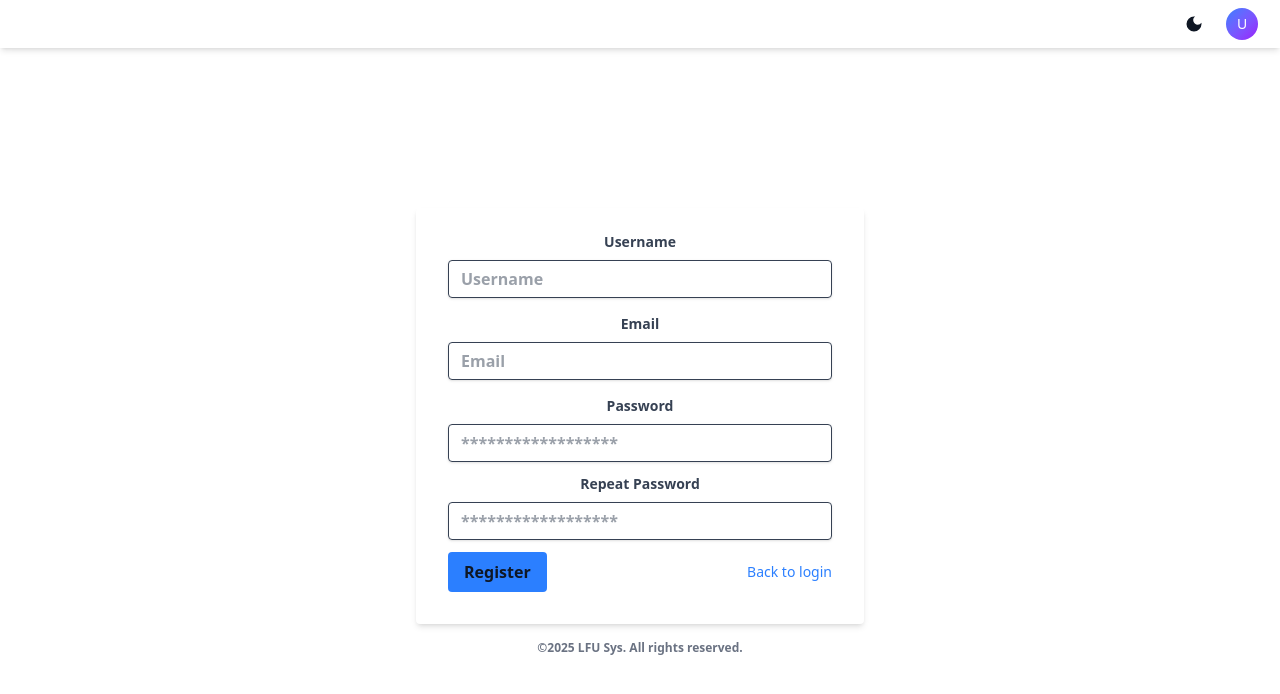
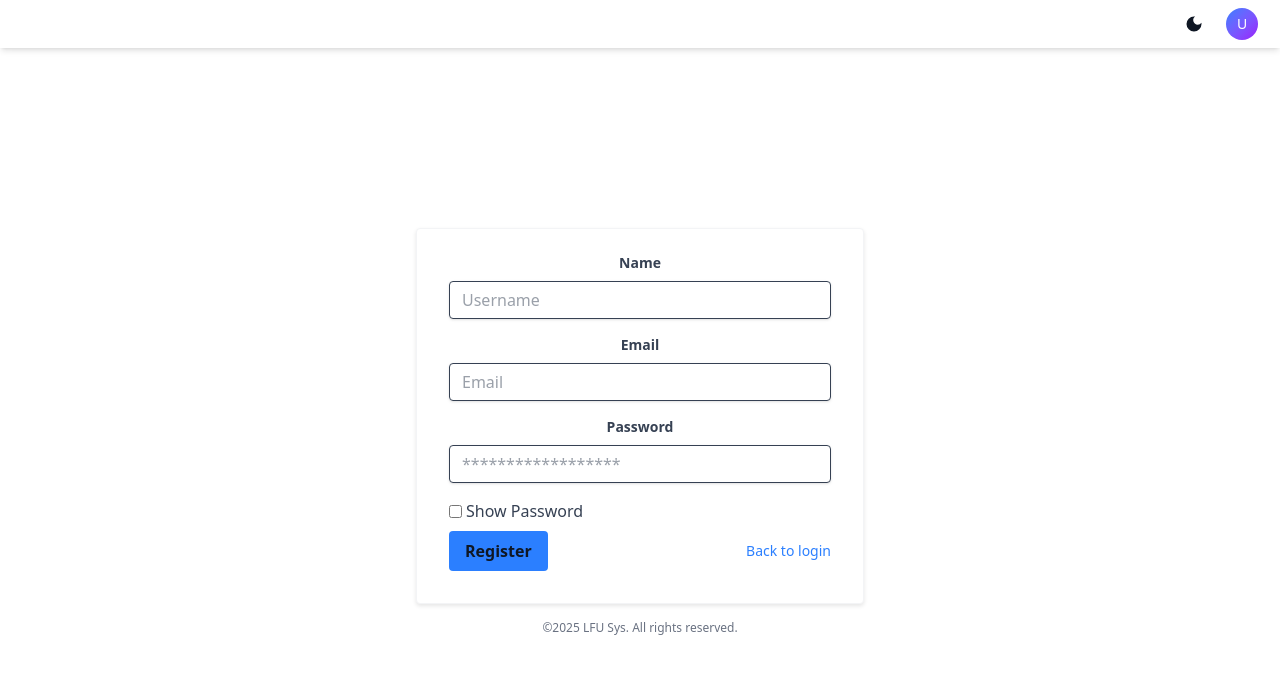
Before and after one commit to Yulian302/frontend-lfusys-app, a React (Vite) app: page /register in a window 1280 px wide. Shown: the top 694 px of the page. Built offline with nearby package versions, Linux system fonts and the light colour scheme; no server answers.

Commit message:
feat: integrate react hook form; improve UI/UX for forms

```diff
--- a/package.json
+++ b/package.json
@@ -16,8 +16,10 @@
     "@reduxjs/toolkit": "^2.11.1",
     "@tailwindcss/vite": "^4.1.17",
     "axios": "^1.13.2",
+    "clsx": "^2.1.1",
     "react": "^19.2.0",
     "react-dom": "^19.2.0",
+    "react-hook-form": "^7.70.0",
     "react-icons": "^5.5.0",
     "react-redux": "^9.2.0",
     "react-router-dom": "^7.10.1",
--- /dev/null
+++ b/src/api/errors.ts
@@ -0,0 +1,46 @@
+import { isAxiosError } from "axios"
+
+export const handleError = (err: unknown, setError: (msg: string) => void) => {
+  if (isAxiosError(err)) {
+    if (err.response) {
+      switch (err.response.status) {
+        case 400:
+          setError("Bad request. Please check your input.")
+          break
+        case 401:
+          setError("Invalid credentials. Please check your email and password.")
+          break
+        case 403:
+          setError("Access forbidden. You don't have permission.")
+          break
+        case 404:
+          setError("API endpoint not found.")
+          break
+        case 409:
+          setError("User already exists.")
+          break
+        case 429:
+          setError("Too many attempts. Please try again later.")
+          break
+        case 500:
+        case 502:
+        case 503:
+        case 504:
+          setError("Server error. Please try again later.")
+          break
+        default:
+          setError(
+            `Error ${err.response.status}: ${
+              err.response.data?.message || "Unknown error"
+            }`
+          )
+      }
+    } else if (err.request) {
+      setError("Network error. Please check your internet connection.")
+    } else {
+      setError("Request error. Please try again.")
+    }
+  } else {
+    setError("An unexpected error occurred. Please try again.")
+  }
+}
--- /dev/null
+++ b/src/api/retry.ts
@@ -0,0 +1,30 @@
+import { isAxiosError } from "axios"
+
+const wait = (ms: number) => new Promise((r) => setTimeout(r, ms))
+
+export async function retry<T>(
+  fn: () => Promise<T>,
+  { maxAttempts = 3, delayMs = 300 }: { maxAttempts?: number; delayMs?: number }
+) {
+  let attempt = 0
+  let lastErr: unknown
+
+  while (++attempt <= maxAttempts) {
+    try {
+      return await fn()
+    } catch (err: unknown) {
+      lastErr = err
+
+      if (isAxiosError(err)) {
+        const status = err.response?.status
+
+        if (status && status >= 400 && status < 500 && status != 429) throw err
+      }
+      if (attempt >= maxAttempts) break
+      const jitter = Math.random() * 100
+      const backoff = delayMs * Math.pow(2, attempt - 1) + jitter
+      await wait(backoff)
+    }
+  }
+  throw lastErr
+}
--- a/src/components/forms/Login.tsx
+++ b/src/components/forms/Login.tsx
@@ -1,97 +1,105 @@
-import React, { useState, type FormEvent } from "react"
+import { useState } from "react"
+import { useForm, type SubmitHandler } from "react-hook-form"
 import { Link, useNavigate } from "react-router-dom"
 import { useAuth } from "../../contexts/AuthContext"
+
+import { handleError } from "../../api/errors"
+import {
+  CheckBoxField,
+  ErrorField,
+  InputField,
+  type LoginFormIF,
+} from "./Shared"
 
 const LoginForm = () => {
   const navigate = useNavigate()
 
-  const [email, setEmail] = useState("")
-  const [password, setPassword] = useState("")
   const [loading, setLoading] = useState(false)
-  const [error, setError] = useState<string | null>(null)
+  const [error, setError] = useState<string | undefined>(undefined)
 
   const { login } = useAuth()
 
-  const handleSubmit = async (event: FormEvent) => {
-    event.preventDefault()
-    setError(null)
+  const {
+    register,
+    watch,
+    handleSubmit,
+    formState: { errors },
+  } = useForm({
+    defaultValues: {
+      email: "",
+      password: "",
+      "Show Password": false,
+    },
+  })
+
+  const onSubmit: SubmitHandler<LoginFormIF> = async (data) => {
+    setError(undefined)
     try {
       setLoading(true)
-      const isLoggedIn = await login(email, password)
+      const isLoggedIn = await login(data.email, data.password)
       if (isLoggedIn) {
         navigate("/upload")
-      } else {
-        setError("Invalid credentials. Please check your email and password.")
       }
-      // eslint-disable-next-line @typescript-eslint/no-explicit-any
-    } catch (err: any) {
-      setError(err?.message ?? "Network error")
+    } catch (err: unknown) {
+      handleError(err, setError)
     } finally {
       setLoading(false)
     }
   }
 
+  const showPassword = watch("Show Password")
+
   return (
     <div className="min-h-screen flex flex-col items-center justify-center p-4">
       <form
-        className="w-full max-w-md bg-white shadow-md rounded px-8 pt-6 pb-8 mb-4"
-        onSubmit={handleSubmit}
+        className="w-full max-w-md bg-white shadow-[0_2px_4px_rgba(0,0,0,0.1)] border border-gray-100 rounded px-8 pt-6 pb-8 mb-4"
+        onSubmit={handleSubmit(onSubmit)}
       >
-        {error && (
-          <div
-            role="alert"
-            aria-live="assertive"
-            className="mb-4 text-red-700 bg-red-100 border border-red-200 p-3 rounded"
-          >
-            {error}
-          </div>
-        )}
+        <ErrorField error={error} />
 
-        <div className="mb-4">
-          <label
-            className="block text-gray-700 text-sm font-bold mb-2"
-            htmlFor="email"
-          >
-            Email
-          </label>
-          <input
-            className="shadow appearance-none border rounded w-full py-2 px-3 text-gray-700 leading-tight focus:outline-none focus:shadow-outline"
-            id="email"
-            type="email"
-            minLength={8}
-            required
-            placeholder="Email"
-            onChange={(e: React.ChangeEvent<HTMLInputElement>) =>
-              setEmail(e.target.value)
-            }
-          />
-        </div>
+        <InputField
+          label="email"
+          placeholder="Email"
+          register={register}
+          required={{ value: true, message: "Email is required" }}
+          minLength={{
+            value: 8,
+            message: "Email must be at least 8 chars long",
+          }}
+          maxLength={{
+            value: 80,
+            message: "Email is too long. Please provide a shorter value",
+          }}
+          error={errors.email}
+        />
+        <ErrorField error={errors.email} />
 
-        <div className="mb-6">
-          <label
-            className="block text-gray-700 text-sm font-bold mb-2"
-            htmlFor="password"
-          >
-            Password
-          </label>
-          <input
-            className="shadow appearance-none border rounded w-full py-2 px-3 text-gray-700 mb-3 leading-tight focus:outline-none focus:shadow-outline"
-            id="password"
-            type="password"
-            minLength={8}
-            required
-            placeholder="******************"
-            onChange={(e: React.ChangeEvent<HTMLInputElement>) =>
-              setPassword(e.target.value)
-            }
-          />
-        </div>
+        <InputField
+          label="password"
+          placeholder="******************"
+          register={register}
+          required={{ value: true, message: "Password is required" }}
+          minLength={{
+            value: 8,
+            message: "Password must be 8-20 chars long",
+          }}
+          maxLength={{
+            value: 20,
+            message: "Password must be 8-20 chars long",
+          }}
+          error={errors.password}
+          type={showPassword ? "text" : "password"}
+        />
+        <ErrorField error={errors.password} />
+
+        <CheckBoxField label="Show Password" register={register} />
 
         <div className="flex items-center justify-between">
           <button
             className={`bg-blue-500 ${
               loading ? "opacity-50 cursor-not-allowed" : "hover:bg-blue-700"
-            } font-bold py-2 px-4 rounded focus:outline-none focus:shadow-outline`}
+            }
+            font-bold py-2 px-4 rounded focus:outline-none focus:shadow-outline`}
             type="submit"
             disabled={loading}
           >
--- a/src/components/forms/Register.tsx
+++ b/src/components/forms/Register.tsx
@@ -1,141 +1,142 @@
 import { useState } from "react"
 import { Link, useNavigate } from "react-router-dom"
 import { useAuth } from "../../contexts/AuthContext"
+import { useForm, type SubmitHandler } from "react-hook-form"
+import {
+  CheckBoxField,
+  ErrorField,
+  InputField,
+  type RegisterFormIF,
+} from "./Shared"
+import { handleError } from "../../api/errors"
 
 const RegisterForm = () => {
   const navigate = useNavigate()
 
-  const [name, setName] = useState("")
-  const [email, setEmail] = useState("")
-  const [pass, setPass] = useState("")
-  const [repeatPass, setRepeatPass] = useState("")
   const [loading, setLoading] = useState(false)
-  const [error, setError] = useState<string | null>(null)
+  const [error, setError] = useState<string | undefined>(undefined)
 
-  const { register, login } = useAuth()
+  const { register: signup, login } = useAuth()
 
-  const handleSubmit = async (event: React.FormEvent) => {
-    event.preventDefault()
-    setError(null)
+  const {
+    register,
+    watch,
+    handleSubmit,
+    formState: { errors },
+  } = useForm({
+    defaultValues: {
+      name: "",
+      email: "",
+      password: "",
+      "Repeat Password": "",
+      "Show Password": "",
+    },
+  })
 
-    if (pass !== repeatPass) {
-      setError("Passwords do not match")
-      return
-    }
+  const onSubmit: SubmitHandler<RegisterFormIF> = async (data) => {
+    setError(undefined)
 
     try {
       setLoading(true)
-      const isRegistered = await register(name, email, pass)
+      const isRegistered = await signup(data.name, data.email, data.password)
       if (!isRegistered) {
         setError("Registration failed. Please try again.")
         return
       }
 
-      const isLoggedIn = await login(email, pass)
+      const isLoggedIn = await login(data.email, data.password)
       if (isLoggedIn) {
         navigate("/upload")
-      } else {
-        setError("Registered but login failed. Please login manually.")
       }
-      // eslint-disable-next-line @typescript-eslint/no-explicit-any
-    } catch (err: any) {
-      setError(err?.message ?? "Network error")
+    } catch (err: unknown) {
+      handleError(err, setError)
     } finally {
       setLoading(false)
     }
   }
 
+  const password = watch("password")
+  const showPassword = watch("Show Password")
+
   return (
     <div className="min-h-screen flex flex-col items-center justify-center p-4">
       <form
-        className="w-full max-w-md bg-white shadow-md rounded px-8 pt-6 pb-8 mb-4"
-        onSubmit={handleSubmit}
+        className="w-full max-w-md bg-white shadow-[0_2px_4px_rgba(0,0,0,0.1)] border border-gray-100 rounded px-8 pt-6 pb-8 mb-4"
+        onSubmit={handleSubmit(onSubmit)}
       >
-        {error && (
-          <div
-            role="alert"
-            aria-live="assertive"
-            className="mb-4 text-red-700 bg-red-100 border border-red-200 p-3 rounded"
-          >
-            {error}
-          </div>
+        <ErrorField error={error} />
+        <InputField
+          label="name"
+          placeholder="Username"
+          register={register}
+          required={{ value: true, message: "Username is required" }}
+          minLength={{
+            value: 5,
+            message: "Username must be at least 5 chars long",
+          }}
+          maxLength={{
+            value: 30,
+            message: "Username is too long. Please provide a shorter value",
+          }}
+          error={errors.name}
+        />
+        <ErrorField error={errors.name} />
+
+        <InputField
+          label="email"
+          placeholder="Email"
+          register={register}
+          required={{ value: true, message: "Email is required" }}
+          minLength={{
+            value: 8,
+            message: "Email must be at least 8 chars long",
+          }}
+          maxLength={{
+            value: 80,
+            message: "Email is too long. Please provide a shorter value",
+          }}
+          error={errors.email}
+        />
+        <ErrorField error={errors.email} />
+
+        <InputField
+          label="password"
+          placeholder="******************"
+          register={register}
+          required={{ value: true, message: "Password is required" }}
+          minLength={{
+            value: 8,
+            message: "Password must be 8-20 chars long",
+          }}
+          maxLength={{
+            value: 20,
+            message: "Password must be 8-20 chars long",
+          }}
+          error={errors.password}
+          type={showPassword ? "text" : "password"}
+        />
+        <ErrorField error={errors.password} />
+
+        <CheckBoxField label="Show Password" register={register} />
+
+        {password && (
+          <>
+            <InputField
+              label="Repeat Password"
+              placeholder="repeat password"
+              register={register}
+              required={{ value: true, message: "Passwords must match" }}
+              error={errors.password}
+              // eslint-disable-next-line @typescript-eslint/no-explicit-any
+              validate={(value: any) =>
+                value === password || "Passwords do not match"
+              }
+              type={showPassword ? "text" : "password"}
+            />
+            <ErrorField error={errors["Repeat Password"]} />
+          </>
         )}
-        <div className="mb-4">
-          <label
-            className="block text-gray-700 text-sm font-bold mb-2"
-            htmlFor="username"
-          >
-            Username
-          </label>
-          <input
-            className="shadow appearance-none border rounded w-full py-2 px-3 text-gray-700 leading-tight focus:outline-none focus:shadow-outline"
-            id="username"
-            type="text"
-            minLength={8}
-            required
-            placeholder="Username"
-            onChange={(e: React.ChangeEvent<HTMLInputElement>) =>
-              setName(e.target.value)
-            }
-          />
-        </div>
-        <div className="mb-4">
-          <label
-            className="block text-gray-700 text-sm font-bold mb-2"
-            htmlFor="email"
-          >
-            Email
-          </label>
-          <input
-            className="shadow appearance-none border rounded w-full py-2 px-3 text-gray-700 leading-tight focus:outline-none focus:shadow-outline"
-            id="email"
-            type="email"
-            minLength={8}
-            required
-            placeholder="Email"
-            onChange={(e: React.ChangeEvent<HTMLInputElement>) =>
-              setEmail(e.target.value)
-            }
-          />
-        </div>
-        <div>
-          <label
-            className="block text-gray-700 text-sm font-bold mb-2"
-            htmlFor="password"
-          >
-            Password
-          </label>
-          <input
-            className="shadow appearance-none border rounded w-full py-2 px-3 text-gray-700 mb-3 leading-tight focus:outline-none focus:shadow-outline"
-            id="password"
-            type="password"
-            minLength={8}
-            required
-            placeholder="******************"
-            onChange={(e: React.ChangeEvent<HTMLInputElement>) =>
-              setPass(e.target.value)
-            }
-          />
-        </div>
-        <div>
-          <label
-            className="block text-gray-700 text-sm font-bold mb-2"
-            htmlFor="repeatPassword"
-          >
-            Repeat Password
-          </label>
-          <input
-            className="shadow appearance-none border rounded w-full py-2 px-3 text-gray-700 mb-3 leading-tight focus:outline-none focus:shadow-outline"
-            id="repeatPassword"
-            type="password"
-            minLength={8}
-            required
-            placeholder="******************"
-            onChange={(e: React.ChangeEvent<HTMLInputElement>) =>
-              setRepeatPass(e.target.value)
-            }
-          />
-        </div>
+
         <div className="flex items-center justify-between">
           <button
             className={`bg-blue-500 ${
--- /dev/null
+++ b/src/components/forms/Shared.tsx
@@ -0,0 +1,115 @@
+import clsx from "clsx"
+import type {
+  FieldError,
+  Path,
+  UseFormRegister,
+  ValidationRule,
+} from "react-hook-form"
+
+import { VscError } from "react-icons/vsc"
+
+interface BaseForm {
+  email: string
+  password: string
+}
+
+export type LoginFormIF = {} & BaseForm
+
+export type ExtraFormIF = {
+  showPassword: boolean
+}
+
+export type RegisterFormIF = {
+  name: string
+  "Repeat Password": string
+} & BaseForm
+
+interface InputProps<T extends LoginFormIF | RegisterFormIF | ExtraFormIF> {
+  label: Path<T>
+  register: UseFormRegister<T>
+  required?: string | ValidationRule<boolean>
+  minLength?: ValidationRule<number>
+  maxLength?: ValidationRule<number>
+  type?: string
+  placeholder?: string
+  error?: FieldError
+  // eslint-disable-next-line @typescript-eslint/no-explicit-any
+  validate?: any
+}
+
+export function InputField<T extends LoginFormIF | RegisterFormIF>({
+  label,
+  register,
+  required,
+  minLength,
+  maxLength,
+  type,
+  placeholder,
+  error,
+  validate,
+}: InputProps<T>) {
+  return (
+    <div className="mb-4">
+      <label className="block text-gray-700 text-sm font-bold mb-2">
+        {label.charAt(0).toUpperCase() + label.slice(1)}
+      </label>
+      <input
+        className={clsx(
+          "shadow appearance-none border rounded w-full py-2 px-3 text-gray-700 leading-tight focus:outline-none focus:shadow-outline",
+          error && "border border-red-700",
+          error && "border-l-4 border-l-red-500 pl-3 rounded",
+          "focus:outline-none focus:ring-1 focus:ring-blue-500 focus:border-blue-500 focus:shadow-[0_0_0_3px_rgba(59,130,246,0.1)]"
+        )}
+        id={label}
+        type={type}
+        placeholder={placeholder}
+        {...register(label, {
+          required,
+          minLength,
+          maxLength,
+          validate,
+        })}
+        aria-invalid={error ? "true" : "false"}
+      />
+    </div>
+  )
+}
+
+export function CheckBoxField<
+  T extends LoginFormIF | RegisterFormIF | ExtraFormIF
+>({ label, required, register }: InputProps<T>) {
+  return (
+    <div className="flex items-center gap-1 mb-2 text-gray-700 font-">
+      <input
+        type="checkbox"
+        {...register(label, {
+          required,
+        })}
+      />
+      <label>{label}</label>
+    </div>
+  )
+}
+
+export function ErrorField({ error }: { error?: FieldError | string }) {
+  if (!error) return null
+
+  if (typeof error === "string") {
+    return (
+      <div
+        role="alert"
+        aria-live="assertive"
+        className="text-sm font-light mb-4 text-red-700 bg-red-100 border border-red-200 p-3 rounded"
+      >
+        {error}
+      </div>
+    )
+  }
+
+  return (
+    <div className="flex items-center text-red-500 text-sm font-light my-2 gap-1">
+      <VscError size={15} color="red" />
+      <p>{error?.message}</p>
+    </div>
+  )
+}
--- a/src/index.css
+++ b/src/index.css
@@ -3,7 +3,7 @@
 :root {
   font-family: system-ui, Avenir, Helvetica, Arial, sans-serif;
   line-height: 1.5;
-  font-weight: 700;
+  font-weight: 400;
 
   font-synthesis: none;
   text-rendering: optimizeLegibility;
```
Also changed, not shown: src/contexts/AuthContext.tsx (+15 -11 lines), 2 other files (tests, documents, lock files or other folders).
